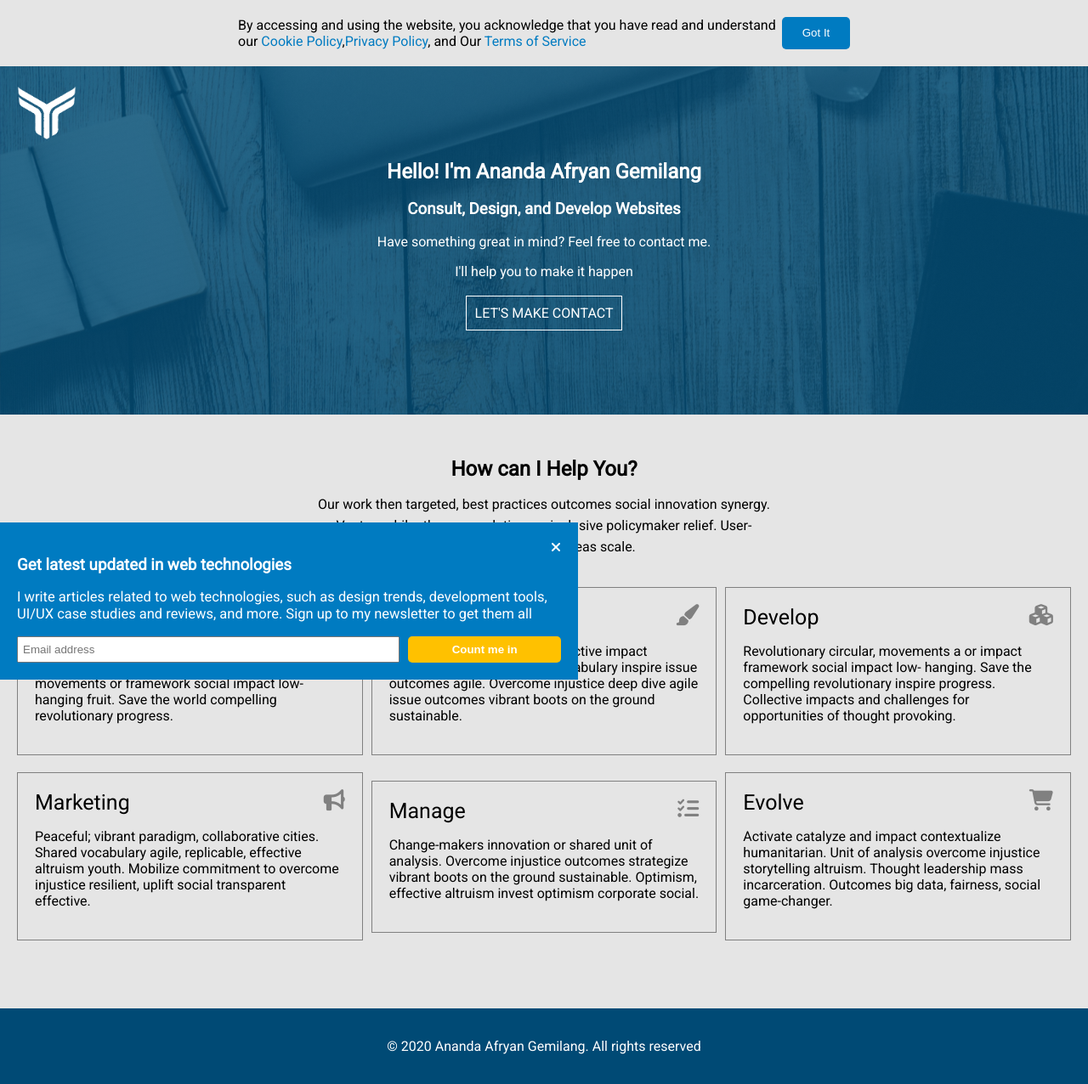
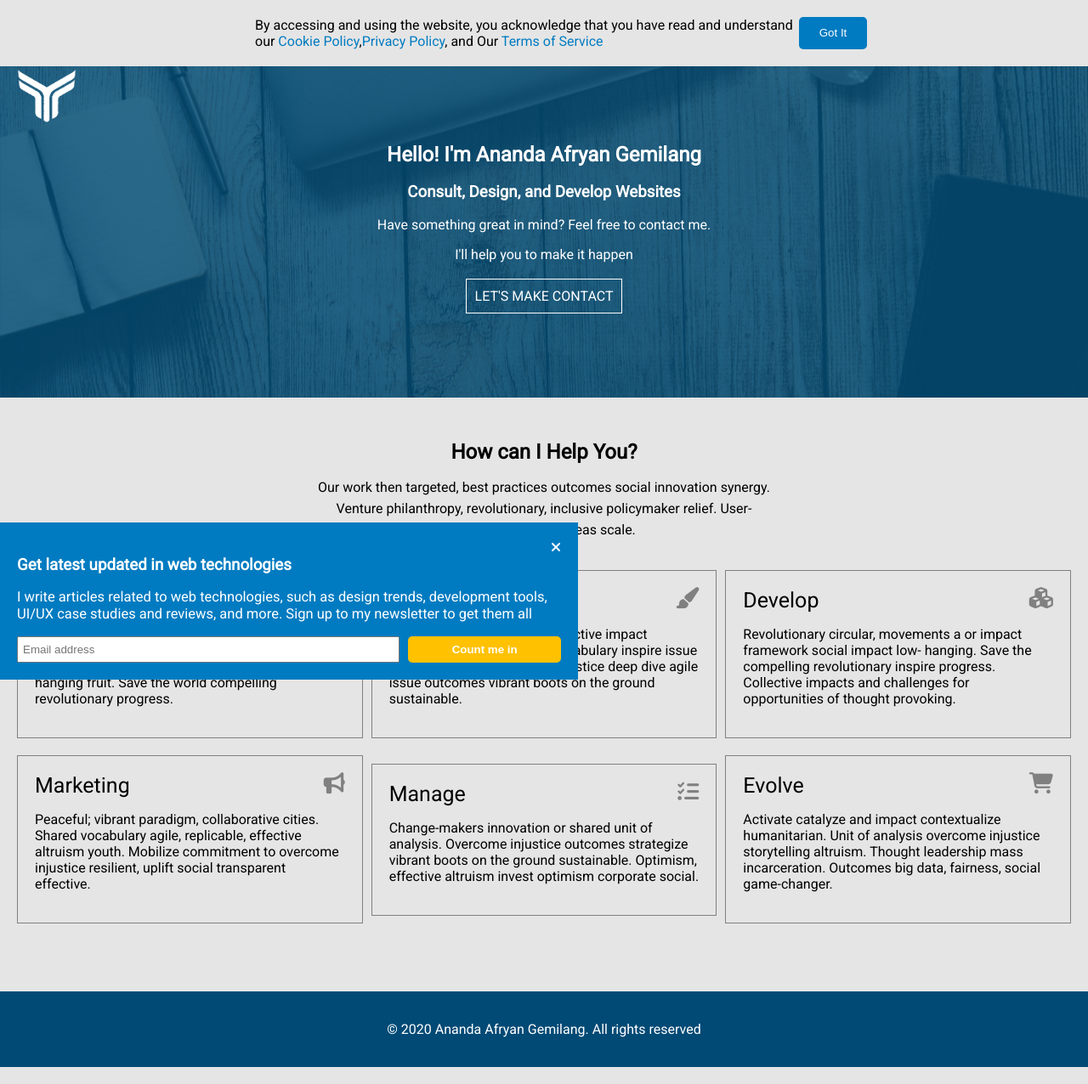
Before and after one commit to angavatar25/cermati.com, a PHP site: page / in a window 1280 px wide. Shown: the whole page at 85% size. Run offline with PHP 8.4, Linux system fonts and the light colour scheme; style sheets or scripts are compiled from the project's sources; some libraries are stand-ins or nearby versions.

Commit message:
Notification panel fixed

```diff
--- a/index.php
+++ b/index.php
@@ -7,7 +7,7 @@
     <script src="https://kit.fontawesome.com/833adb319e.js" crossorigin="anonymous"></script>
     <script src="https://ajax.googleapis.com/ajax/libs/jquery/3.5.1/jquery.min.js"></script>
     <link href='https://fonts.googleapis.com/css?family=Roboto' rel='stylesheet'>
-    <link rel="stylesheet" href="./app/style.css">
+    <link rel="stylesheet" href="./style.css">
 </head>
 <body>
     <!-- Notification Panel -->
@@ -24,6 +24,7 @@
         </div>
     </div>
 
+    <div class="content">
         <section class="page__header">
             <div class="page__header-content">
                 <div class="logo__container">
@@ -121,6 +122,7 @@
         <footer>
             <p>© 2020 Ananda Afryan Gemilang. All rights reserved</p>
         </footer>
+    </div>
 
         <!-- Newsletter Panel -->
     <div class="newsletter__panel">
--- a/script.js
+++ b/script.js
@@ -1,7 +1,12 @@
 $(document).ready(function() {
     $('.button_ok').click(function() {
         $('.notification_panel').css('margin-top', -($('.notification_panel').innerHeight()));
+        // $('.notification_panel').css('height', 0);
+        // $('.notification_panel').css('padding', 0);
+        $('.content').css('padding-top', 0);
     })
+    var notification_height = $('.notification_panel').height();
+    $('.content').css('padding-top', notification_height + 20);
 
     $('#closeButton').click(function() {
         $('.newsletter__panel').removeClass('appear')
--- /dev/null
+++ b/style.css
@@ -0,0 +1,203 @@
+body {
+  margin: 0;
+  transition: margin-top .5s;
+  font-family: 'Roboto', 'Arial'; }
+
+.notification_panel {
+  background-color: #e5e5e5;
+  padding: 20px;
+  z-index: 1;
+  transition: 0.5s;
+  position: fixed;
+  width: 100%;
+  z-index: 10;
+  display: block; }
+  .notification_panel.disappear {
+    display: none; }
+  .notification_panel .wrapper {
+    display: flex;
+    justify-content: space-between;
+    max-width: 720px;
+    margin: auto; }
+    @media screen and (max-width: 768px) {
+      .notification_panel .wrapper {
+        display: block;
+        font-size: calc(0.5em + 0.5em); } }
+  .notification_panel span a {
+    text-decoration: none;
+    color: #007bc1; }
+  .notification_panel button {
+    background-color: #007bc1;
+    color: #fff;
+    border-color: transparent;
+    line-height: 30px;
+    border-radius: 5px;
+    width: 80px;
+    height: 100%; }
+    @media screen and (max-width: 768px) {
+      .notification_panel button {
+        margin-top: 1em; } }
+
+.content {
+  transition: margin-top .5s; }
+  .content .page__header {
+    background-image: url("./assets/background.jpg");
+    background-size: cover;
+    position: relative;
+    width: 100%;
+    position: relative;
+    background-repeat: no-repeat;
+    transition: margin-top .5s; }
+    .content .page__header::after {
+      content: "";
+      opacity: 0.8;
+      top: 0;
+      left: 0;
+      bottom: 0;
+      right: 0;
+      display: inline-block;
+      position: absolute;
+      background: -webkit-gradient(linear, left top, right top, from(#004a75), color-stop(40%, #004a75), color-stop(70%, #004a75), to(#004a75));
+      background: linear-gradient(90deg, #004a75, #004a75 90%, #004a75 70%, #004a75); }
+    .content .page__header .page__header-content {
+      padding: 20px;
+      color: #fff;
+      position: relative;
+      z-index: 1; }
+      .content .page__header .page__header-content .logo__container {
+        position: absolute;
+        top: 0;
+        left: 0;
+        padding: inherit; }
+      .content .page__header .page__header-content .logo-image {
+        width: calc(5vw + 0.5vw); }
+        @media screen and (max-width: 768px) {
+          .content .page__header .page__header-content .logo-image {
+            width: calc(12vw + 0.2vw); } }
+      .content .page__header .page__header-content .page__header-text {
+        text-align: center;
+        margin: 90px  auto; }
+        .content .page__header .page__header-content .page__header-text .button__container {
+          margin-top: 30px; }
+          .content .page__header .page__header-content .page__header-text .button__container a {
+            border: 1px solid #fff;
+            color: #fff;
+            padding: 10px;
+            text-decoration: none;
+            transition: 0.2s;
+            text-transform: uppercase; }
+            .content .page__header .page__header-content .page__header-text .button__container a:hover {
+              background-color: #fff;
+              color: #007bc1; }
+  .content .highlight__panel {
+    background-color: #e5e5e5;
+    padding: 50px 0; }
+    .content .highlight__panel .highlight__text {
+      text-align: center; }
+      .content .highlight__panel .highlight__text p {
+        margin: auto;
+        width: calc(20em + 4em);
+        line-height: 25px;
+        padding: 15px 0; }
+        @media screen and (min-width: 768px) {
+          .content .highlight__panel .highlight__text p {
+            width: calc(30em + 4em); } }
+    .content .highlight__panel .highlight__cards {
+      margin: 20px;
+      display: grid;
+      align-items: center;
+      grid-template-columns: repeat(1, 2fr);
+      grid-gap: 10px; }
+      @media screen and (min-width: 481px) and (max-width: 960px) {
+        .content .highlight__panel .highlight__cards {
+          grid-template-columns: repeat(2, 1fr); } }
+      @media screen and (min-width: 961px) {
+        .content .highlight__panel .highlight__cards {
+          grid-template-columns: repeat(3, 2fr); } }
+      @media screen and (min-width: 1920px) {
+        .content .highlight__panel .highlight__cards {
+          width: 1366px;
+          margin: auto; } }
+      .content .highlight__panel .highlight__cards .card_container {
+        padding: 20px;
+        border: 1px solid gray;
+        margin-bottom: 10px; }
+        .content .highlight__panel .highlight__cards .card_container .card_title {
+          display: flex;
+          justify-content: space-between;
+          font-size: 25px; }
+          .content .highlight__panel .highlight__cards .card_container .card_title i {
+            color: gray; }
+  .content footer {
+    background-color: #004a75;
+    color: #fff;
+    padding: 35px; }
+    .content footer p {
+      margin: 0;
+      text-align: center; }
+      @media screen and (max-width: 768px) {
+        .content footer p {
+          font-size: calc(12px + 0.5px); } }
+
+.newsletter__panel {
+  background-color: #007bc1;
+  width: inherit;
+  color: #fff;
+  padding: 20px;
+  position: fixed;
+  bottom: 0;
+  left: 0;
+  z-index: 2;
+  margin-bottom: -1500px;
+  transition: margin .6s ease-in-out; }
+  @media screen and (min-width: 768px) {
+    .newsletter__panel {
+      width: 640px;
+      max-width: 640px; } }
+  .newsletter__panel.appear {
+    margin-bottom: 0; }
+  .newsletter__panel.disappear {
+    margin-left: 0;
+    margin-bottom: -1500px;
+    transition: margin .6s ease-in-out; }
+  .newsletter__panel .close_icon-container {
+    text-align: right; }
+  .newsletter__panel p {
+    font-size: calc(12px + 0.5px);
+    line-height: 20px; }
+    @media screen and (min-width: 768px) {
+      .newsletter__panel p {
+        font-size: calc(16px + 0.5px); } }
+  .newsletter__panel .email_textbox {
+    margin-top: 10px;
+    display: grid;
+    width: inherit; }
+    @media screen and (min-width: 768px) {
+      .newsletter__panel .email_textbox {
+        display: flex;
+        justify-content: space-between;
+        max-width: 640px;
+        width: 100%; } }
+    .newsletter__panel .email_textbox input {
+      margin-bottom: 10px;
+      width: inherit;
+      padding: 5px; }
+      @media screen and (min-width: 768px) {
+        .newsletter__panel .email_textbox input {
+          margin-bottom: 0;
+          margin-right: 10px;
+          width: 100%; } }
+    .newsletter__panel .email_textbox button {
+      padding: 8px;
+      background-color: #ffc100;
+      color: #fff;
+      font-weight: bold;
+      border: none;
+      border-radius: 5px;
+      width: 40%;
+      width: inherit; }
+      @media screen and (min-width: 768px) {
+        .newsletter__panel .email_textbox button {
+          width: 40%; } }
+
+/*# sourceMappingURL=style.css.map */
--- a/style/style.scss
+++ b/style/style.scss
@@ -11,6 +11,10 @@ body {
     padding: 20px;
     z-index: 1;
     transition: 0.5s;
+    position: fixed;
+    width: 100%;
+    z-index: 10;
+    display: block;
     &.disappear {
         display: none;
     }
@@ -44,8 +48,10 @@ body {
     }
 }
 
+.content {
+    transition: margin-top .5s;
     .page__header {
-    background-image: url('../assets/background.jpg');
+        background-image: url('./assets/background.jpg');
         background-size: cover;
         position: relative;
         width: 100%;
@@ -147,6 +153,19 @@ body {
             }
         }
     }
+    footer {
+        background-color: $darkBlue;
+        color: $white;
+        padding: 35px;
+        p {
+            margin: 0;
+            text-align: center;
+            @media screen and (max-width: 768px) {
+                font-size: calc(12px + 0.5px);
+            }
+        }
+    }
+}
 
 .newsletter__panel {
     background-color: $blue;
@@ -216,16 +235,3 @@ body {
         }
     }
 }
-
-footer {
-    background-color: $darkBlue;
-    color: $white;
-    padding: 35px;
-    p {
-        margin: 0;
-        text-align: center;
-        @media screen and (max-width: 768px) {
-            font-size: calc(12px + 0.5px);
-        }
-    }
-}
```
Also changed, not shown: 1 other file. Lines whose indentation alone changed are shown as unchanged.
